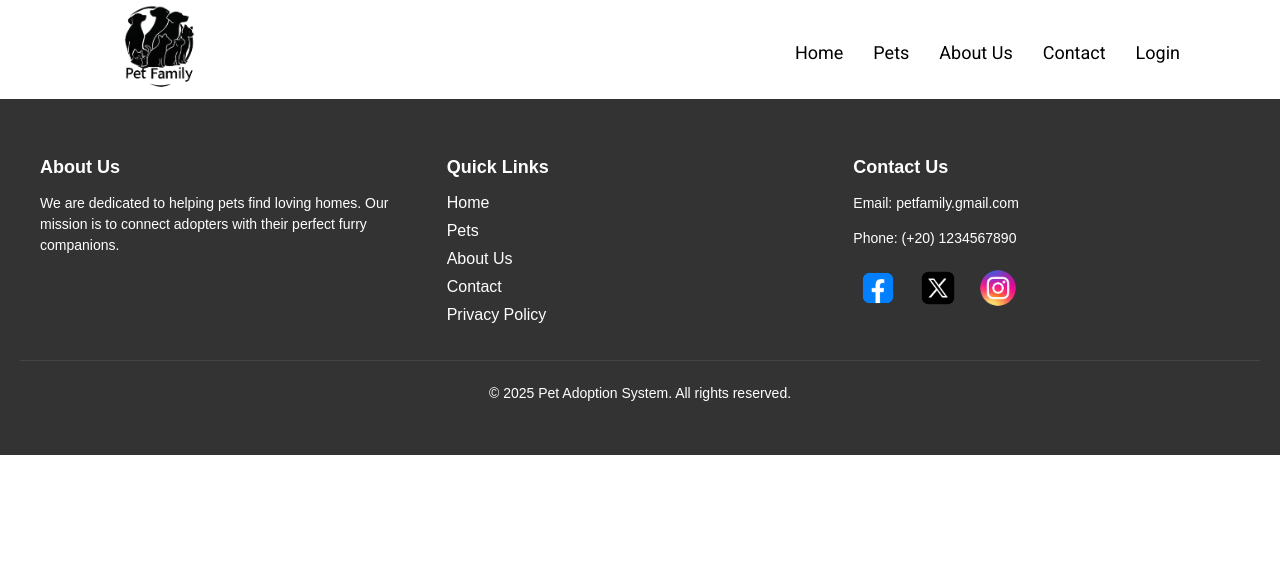
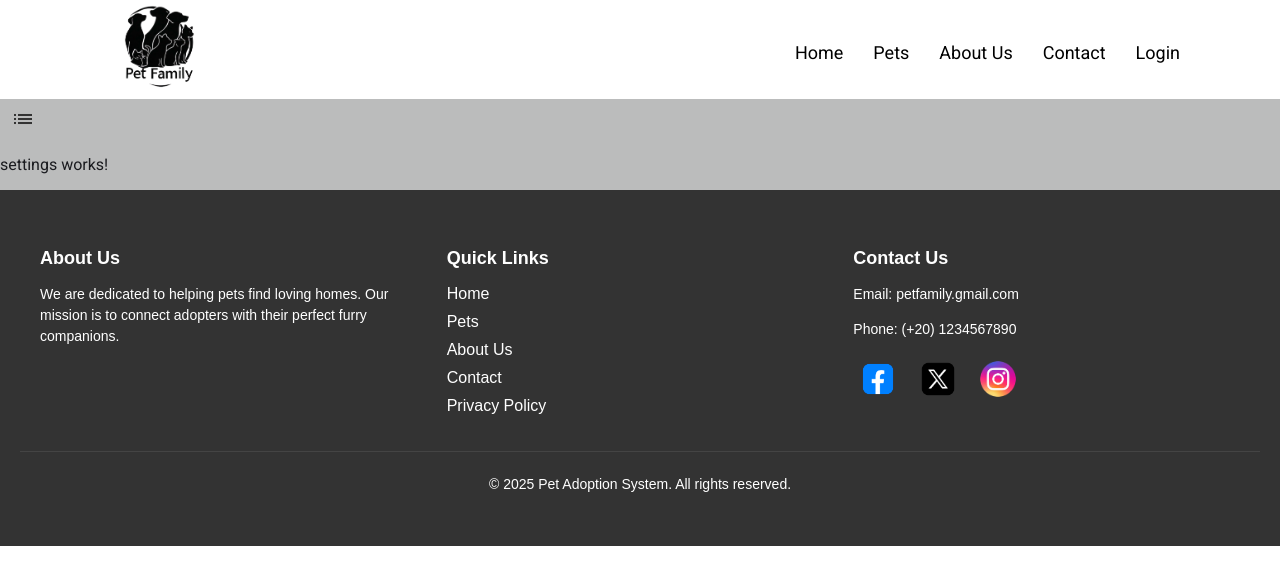
Before and after one commit to YousefAli-1/Pet-adoption-system, an Angular app: page /shelter/settings in a window 1280 px wide. Before the commit this address led to /. Shown: the top 584 px of the page. Built offline with nearby package versions, Linux system fonts and the light colour scheme.

Commit message:
refactoring and adding shelter settings page

```diff
--- a/src/app/shelters/dashboard/dashboard.component.ts
+++ b/src/app/shelters/dashboard/dashboard.component.ts
@@ -1,15 +1,10 @@
 //Angular
 import { Component } from '@angular/core';
-
-//Angular Material Modules
-import { MatSidenavModule } from '@angular/material/sidenav';
-import { MatButtonModule } from '@angular/material/button';
 
 //Inner Components
 import { TilesComponent } from '../shared/tiles/tiles.component';
 import { ShelterInsightsComponent } from './shelter-insights/shelter-insights.component';
 import { ShelterLatestPostsComponent } from './shelter-latest-posts/shelter-latest-posts.component';
-import { RouterLink } from '@angular/router';
 
 @Component({
   selector: 'app-dashboard',
--- /dev/null
+++ b/src/app/shelters/settings/settings.component.html
@@ -0,0 +1 @@
+<p>settings works!</p>
--- a/src/app/shelters/shelters.component.html
+++ b/src/app/shelters/shelters.component.html
@@ -3,6 +3,7 @@
       <a routerLink="/shelter/dashboard" routerLinkActive="active" mat-button>Dashboard</a>
       <a routerLink="/shelter/addPost" routerLinkActive="active" mat-button>Add Post</a>
       <a routerLink="/shelter/managePosts" routerLinkActive="active" mat-button>Manage Posts</a>
+      <a routerLink="/shelter/settings" routerLinkActive="active" mat-button>Settings</a>
     </mat-drawer>
     <mat-drawer-content>
         <button mat-icon-button (click)="openDrawer()">
--- a/src/app/shelters/shelters.component.ts
+++ b/src/app/shelters/shelters.component.ts
@@ -1,7 +1,10 @@
+//Angular
 import { Component } from '@angular/core';
+import { RouterLink, RouterLinkActive, RouterOutlet } from '@angular/router';
+
+//Angular Materials
 import { MatButtonModule } from '@angular/material/button';
 import { MatSidenavModule } from '@angular/material/sidenav';
-import { RouterLink, RouterLinkActive, RouterOutlet } from '@angular/router';
 
 @Component({
   selector: 'app-shelters',
--- a/src/app/shelters/shelters.routes.ts
+++ b/src/app/shelters/shelters.routes.ts
@@ -2,6 +2,7 @@ import { Routes } from "@angular/router";
 import { DashboardComponent } from "./dashboard/dashboard.component";
 import { AddPostComponent } from "./add-post/add-post.component";
 import { ManagePostsComponent } from "./manage-posts/manage-posts.component";
+import { SettingsComponent } from "./settings/settings.component";
 
 export const routes: Routes=[
     {
@@ -20,5 +21,9 @@ export const routes: Routes=[
     {
         path: 'managePosts',
         component: ManagePostsComponent
+    },
+    {
+        path: 'settings',
+        component: SettingsComponent
     }
 ];
```
Also changed, not shown: src/app/shelters/settings/settings.component.ts (added, +11 -0 lines), src/app/shelters/settings/settings.component.scss (added), 1 other file (tests, documents, lock files or other folders).
